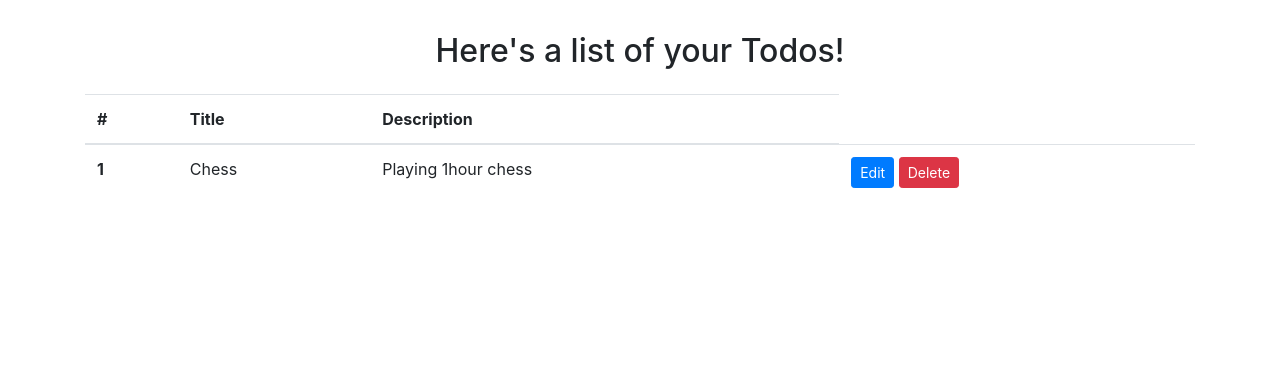
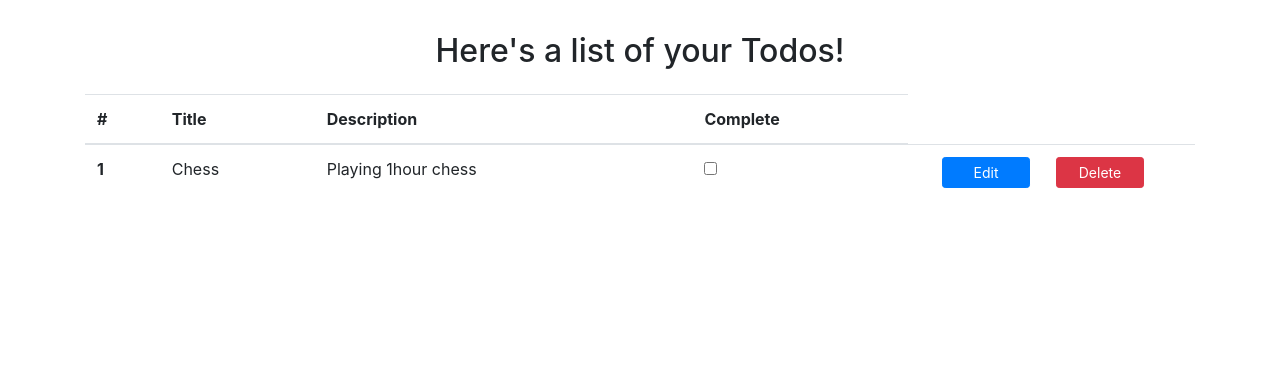
Before and after one commit to MarcTO2/TODO, a Django app: page /Todos/ in a window 1280 px wide. Shown: the part 56-443 px from the top of the page. Run offline with Django 4.2, Linux system fonts and the light colour scheme; a user stored in the database is signed in; data comes from the database, SQL or seed files in the repository; both versions use the stored data as it was after the commit; some libraries are stand-ins or nearby versions.

Commit message:
task template modified

```diff
--- a/myapp/Todo/templates/Todo/tasks.html
+++ b/myapp/Todo/templates/Todo/tasks.html
@@ -41,6 +41,7 @@
             <th scope="col">#</th>
             <th scope="col">Title</th>
             <th scope="col">Description</th>
+            <th scope="col">Complete</th>
           </tr>
         </thead>
         <tbody>
@@ -51,9 +52,12 @@
           <td>{{task.taskTitle}}</td>
           <td>{{task.taskDescription}}</td>
           <td>
-            <a href="{% url 'edit_task' task.id %}" class="btn btn-primary btn-sm">Edit</a>
+            <input type="checkbox" {% if task.complete %}checked{% endif %}>
+          </td>
+          <td>
+            <a href="{% url 'edit_task' task.id %}" class="btn btn-primary btn-sm col-sm-12 col-md-6 col-lg-4 order-sm-2 offset-1">Edit</a>
             <!-- Delete Button -->
-            <a href="{% url 'delete_task' task.id %}" class="btn btn-danger btn-sm">Delete</a>
+            <a href="{% url 'delete_task' task.id %}" class="btn btn-danger btn-sm col-sm-12 col-md-6 col-lg-4 order-sm-2 offset-1">Delete</a>
           </td>
         </tr>
         {% endfor %}
@@ -73,5 +77,15 @@
     <script src="https://code.jquery.com/jquery-3.2.1.slim.min.js" integrity="sha384-KJ3o2DKtIkvYIK3UENzmM7KCkRr/rE9/Qpg6aAZGJwFDMVNA/GpGFF93hXpG5KkN" crossorigin="anonymous"></script>
     <script src="https://cdn.jsdelivr.net/npm/popper.js@1.12.9/dist/umd/popper.min.js" integrity="sha384-ApNbgh9B+Y1QKtv3Rn7W3mgPxhU9K/ScQsAP7hUibX39j7fakFPskvXusvfa0b4Q" crossorigin="anonymous"></script>
     <script src="https://cdn.jsdelivr.net/npm/bootstrap@4.0.0/dist/js/bootstrap.min.js" integrity="sha384-JZR6Spejh4U02d8jOt6vLEHfe/JQGiRRSQQxSfFWpi1MquVdAyjUar5+76PVCmYl" crossorigin="anonymous"></script>
+
+    <script>
+      $(document).ready(function(){
+          $('.task-checkbox').change(function(){
+              if($(this).is(':checked')){
+                  $(this).closest('.task-row').fadeOut();
+              }
+          });
+      });
+  </script>
   </body>
 </html>
```
Also changed, not shown: myapp/db.sqlite3.
